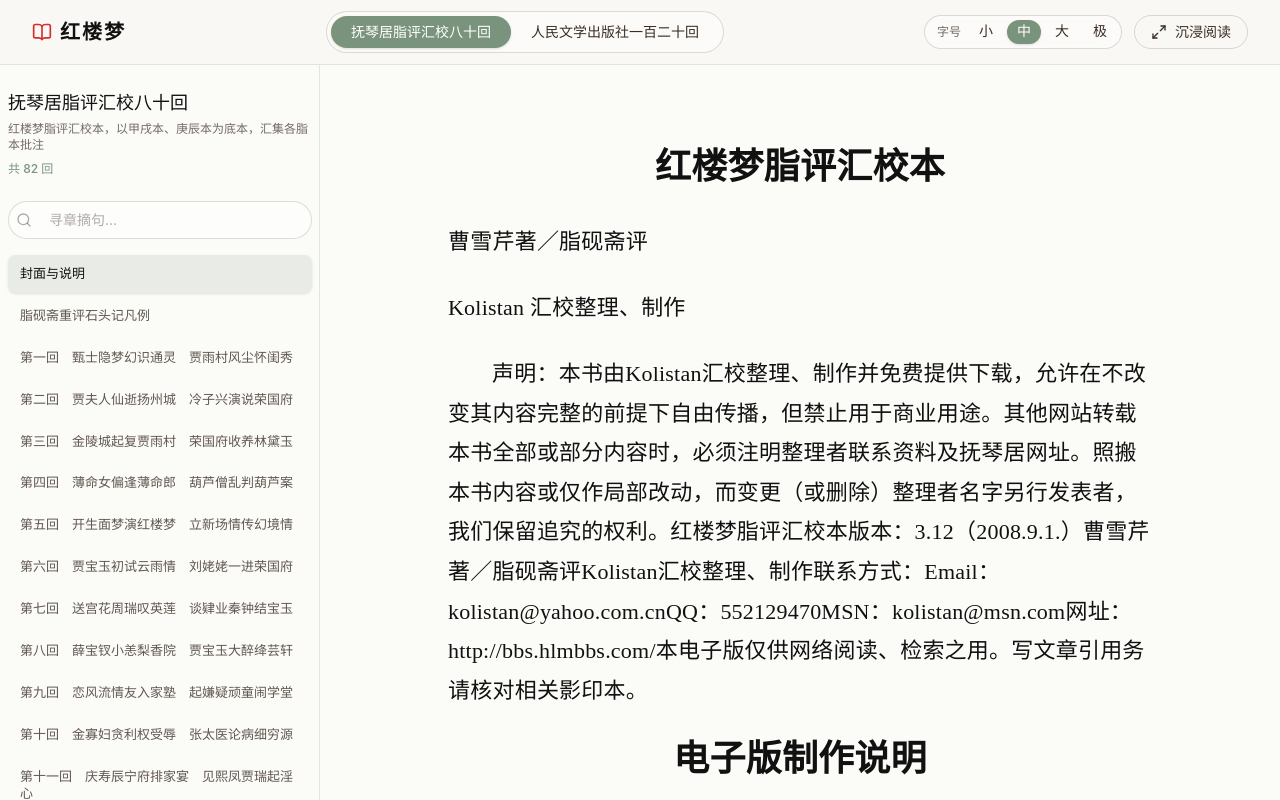
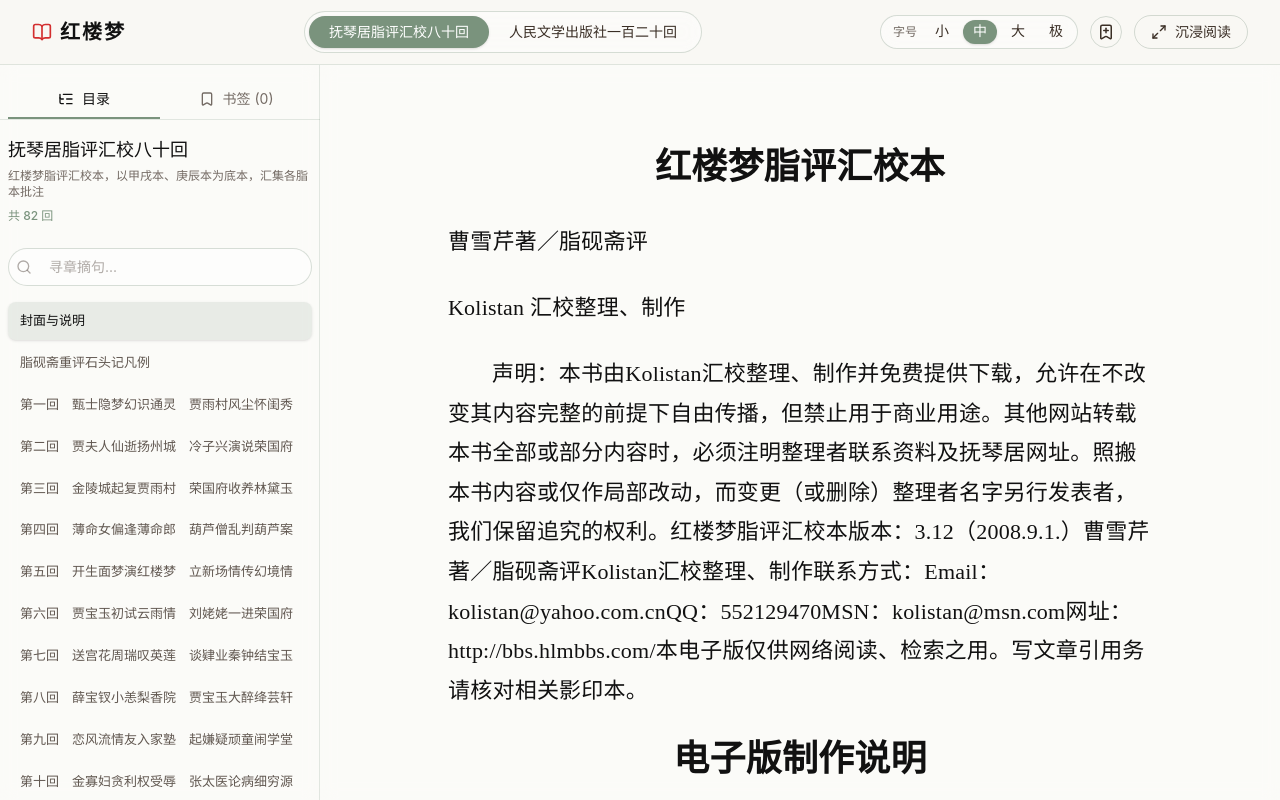
Before and after one commit to zzyhdu/hongloumeng, a React (Vite) app: page / in a window 1280 px wide. Built offline with nearby package versions, Linux system fonts and the light colour scheme.

Commit message:
feat: add local bookmark functionality with scroll position tracking

```diff
--- a/resource/catalog.json
+++ b/resource/catalog.json
@@ -1,5 +1,5 @@
 {
-  "generatedAt": "2026-05-03T12:42:26.744Z",
+  "generatedAt": "2026-05-04T04:01:12.458Z",
   "versions": [
     {
       "id": "zhiping_4color",
--- a/src/App.tsx
+++ b/src/App.tsx
@@ -1,6 +1,7 @@
 import { useState, useEffect, useCallback } from 'react';
 import { AnimatePresence, motion } from 'framer-motion';
 import { useReaderState, FONT_SIZES } from './hooks/useReaderState';
+import { useBookmarks, type Bookmark } from './hooks/useBookmarks';
 import { Sidebar } from './components/layout/Sidebar';
 import { Header } from './components/layout/Header';
 import { ReaderPane } from './components/reader/ReaderPane';
@@ -28,6 +29,41 @@ export default function App() {
   const [isMobileSidebarOpen, setIsMobileSidebarOpen] = useState(false);
   const [zenMode, setZenMode] = useState(false);
   const [isHeaderHidden, setIsHeaderHidden] = useState(false);
+  const [currentPercentage, setCurrentPercentage] = useState(0);
+  const [scrollRequest, setScrollRequest] = useState<{ percentage: number; timestamp: number } | undefined>(undefined);
+
+  const { bookmarks, addBookmark, removeBookmark, isChapterBookmarked } = useBookmarks();
+
+  const handleSelectChapter = useCallback((id: string) => {
+    setScrollRequest({ percentage: 0, timestamp: Date.now() });
+    setCurrentChapterId(id);
+  }, [setCurrentChapterId]);
+
+  const handleSelectBookmark = useCallback((bookmark: Bookmark) => {
+    setCurrentVersionId(bookmark.versionId);
+    setCurrentChapterId(bookmark.chapterId);
+    setScrollRequest({ percentage: bookmark.percentage, timestamp: Date.now() });
+    setIsMobileSidebarOpen(false);
+  }, [setCurrentVersionId, setCurrentChapterId]);
+
+  const handleToggleBookmark = useCallback(() => {
+    if (!currentVersion || !currentChapter) return;
+    const isBookmarked = isChapterBookmarked(currentVersion.id, currentChapter.id);
+
+    if (isBookmarked) {
+      const chapterBookmarks = bookmarks.filter(b => b.versionId === currentVersion.id && b.chapterId === currentChapter.id);
+      chapterBookmarks.forEach(b => removeBookmark(b.id));
+    } else {
+      addBookmark({
+        versionId: currentVersion.id,
+        versionName: currentVersion.name,
+        chapterId: currentChapter.id,
+        chapterTitle: currentChapter.title,
+        percentage: currentPercentage,
+        excerpt: '',
+      });
+    }
+  }, [currentVersion, currentChapter, isChapterBookmarked, bookmarks, removeBookmark, addBookmark, currentPercentage]);
 
   const handleScrollDirection = useCallback((dir: 'up' | 'down', scrollY: number) => {
     if (scrollY < 50) {
@@ -60,6 +96,8 @@ export default function App() {
           catalogError={catalogError}
           fontSizeIndex={fontSizeIndex}
           setFontSizeIndex={setFontSizeIndex}
+          isBookmarked={currentVersion && currentChapter ? isChapterBookmarked(currentVersion.id, currentChapter.id) : false}
+          onToggleBookmark={handleToggleBookmark}
         />
       </div>
 
@@ -78,10 +116,13 @@ export default function App() {
                 <Sidebar
                   currentVersion={currentVersion}
                   currentChapterId={currentChapterId}
-                  onSelectChapter={setCurrentChapterId}
+                  onSelectChapter={handleSelectChapter}
                   search={chapterSearch}
                   onSearchChange={setChapterSearch}
                   catalogError={catalogError}
+                  bookmarks={bookmarks}
+                  onSelectBookmark={handleSelectBookmark}
+                  onDeleteBookmark={removeBookmark}
                 />
               </div>
             </motion.aside>
@@ -170,10 +211,13 @@ export default function App() {
                       <Sidebar
                         currentVersion={currentVersion}
                         currentChapterId={currentChapterId}
-                        onSelectChapter={setCurrentChapterId}
+                        onSelectChapter={handleSelectChapter}
                         search={chapterSearch}
                         onSearchChange={setChapterSearch}
                         catalogError={catalogError}
+                        bookmarks={bookmarks}
+                        onSelectBookmark={handleSelectBookmark}
+                        onDeleteBookmark={removeBookmark}
                       />
                     </div>
                   </div>
@@ -222,12 +266,14 @@ export default function App() {
             hasNextChapter={Boolean(nextChapter)}
             onNextChapter={
               nextChapter
-                ? () => setCurrentChapterId(nextChapter.id)
+                ? () => handleSelectChapter(nextChapter.id)
                 : () => {}
             }
             resourceBase={RESOURCE_BASE}
             onScrollDirectionChange={handleScrollDirection}
             zenMode={zenMode}
+            scrollRequest={scrollRequest}
+            onProgressChange={setCurrentPercentage}
           />
         </main>
       </div>
--- a/src/components/layout/Header.tsx
+++ b/src/components/layout/Header.tsx
@@ -1,4 +1,4 @@
-import { Menu, X, BookOpen, Maximize2 } from 'lucide-react';
+import { Menu, X, BookOpen, Maximize2, Bookmark, BookmarkPlus } from 'lucide-react';
 import { cn } from '../../lib/utils';
 import type { VersionMeta } from '../../hooks/useReaderState';
 
@@ -13,6 +13,8 @@ interface HeaderProps {
   catalogError: string;
   fontSizeIndex: number;
   setFontSizeIndex: (index: number) => void;
+  isBookmarked?: boolean;
+  onToggleBookmark?: () => void;
 }
 
 export function Header({
@@ -26,6 +28,8 @@ export function Header({
   catalogError,
   fontSizeIndex,
   setFontSizeIndex,
+  isBookmarked,
+  onToggleBookmark,
 }: HeaderProps) {
   if (zenMode) return null;
 
@@ -95,6 +99,21 @@ export function Header({
             ))}
           </div>
 
+          {onToggleBookmark && (
+            <button
+              onClick={onToggleBookmark}
+              className={cn(
+                "flex items-center justify-center rounded-full border p-1.5 transition-colors",
+                isBookmarked
+                  ? "border-xiaoxiang-celadon bg-xiaoxiang-celadon/10 text-xiaoxiang-celadon"
+                  : "border-xiaoxiang-celadon/30 text-xiaoxiang-bamboo hover:bg-xiaoxiang-celadon/10 hover:text-xiaoxiang-ink"
+              )}
+              title={isBookmarked ? "移除书签" : "添加书签"}
+            >
+              {isBookmarked ? <Bookmark size={18} fill="currentColor" /> : <BookmarkPlus size={18} />}
+            </button>
+          )}
+
           <button
             onClick={onToggleZenMode}
             className="flex items-center gap-2 rounded-full border border-xiaoxiang-celadon/30 px-4 py-1.5 text-sm text-xiaoxiang-bamboo transition-colors hover:bg-xiaoxiang-celadon/10 hover:text-xiaoxiang-ink"
--- a/src/components/layout/Sidebar.tsx
+++ b/src/components/layout/Sidebar.tsx
@@ -1,7 +1,8 @@
-import { useMemo, useEffect, useRef } from 'react';
-import { Search } from 'lucide-react';
+import { useMemo, useEffect, useRef, useState } from 'react';
+import { Search, Trash2, Bookmark as BookmarkIcon, ListTree } from 'lucide-react';
 import { cn } from '../../lib/utils';
 import type { Chapter, VersionMeta } from '../../hooks/useReaderState';
+import type { Bookmark } from '../../hooks/useBookmarks';
 
 interface SidebarProps {
   currentVersion?: VersionMeta;
@@ -10,6 +11,9 @@ interface SidebarProps {
   search: string;
   onSearchChange: (val: string) => void;
   catalogError: string;
+  bookmarks?: Bookmark[];
+  onSelectBookmark?: (bookmark: Bookmark) => void;
+  onDeleteBookmark?: (id: string) => void;
 }
 
 export function Sidebar({
@@ -19,7 +23,11 @@ export function Sidebar({
   search,
   onSearchChange,
   catalogError,
+  bookmarks = [],
+  onSelectBookmark,
+  onDeleteBookmark,
 }: SidebarProps) {
+  const [activeTab, setActiveTab] = useState<'catalog' | 'bookmarks'>('catalog');
   const filteredChapters = useMemo(() => {
     if (!currentVersion) return [];
     if (!search) return currentVersion.chapters;
@@ -43,8 +51,38 @@ export function Sidebar({
   }
 
   return (
-    <div className="font-sans">
-      {/* Version Header */}
+    <div className="font-sans flex flex-col h-full">
+      {/* Tabs Header */}
+      <div className="flex border-b border-xiaoxiang-celadon/20 mb-4 px-2">
+        <button
+          onClick={() => setActiveTab('catalog')}
+          className={cn(
+            "flex-1 pb-2 flex items-center justify-center gap-2 text-sm transition-colors border-b-2",
+            activeTab === 'catalog'
+              ? "border-xiaoxiang-celadon text-xiaoxiang-ink font-medium"
+              : "border-transparent text-xiaoxiang-bamboo/70 hover:text-xiaoxiang-ink"
+          )}
+        >
+          <ListTree size={16} />
+          目录
+        </button>
+        <button
+          onClick={() => setActiveTab('bookmarks')}
+          className={cn(
+            "flex-1 pb-2 flex items-center justify-center gap-2 text-sm transition-colors border-b-2",
+            activeTab === 'bookmarks'
+              ? "border-xiaoxiang-celadon text-xiaoxiang-ink font-medium"
+              : "border-transparent text-xiaoxiang-bamboo/70 hover:text-xiaoxiang-ink"
+          )}
+        >
+          <BookmarkIcon size={16} />
+          书签 ({bookmarks.length})
+        </button>
+      </div>
+
+      {activeTab === 'catalog' ? (
+        <>
+          {/* Version Header */}
       <div className="mb-6 px-2">
         <h2 className="font-serif text-lg font-medium text-xiaoxiang-ink">{currentVersion.name}</h2>
         <p className="mt-1 text-xs text-xiaoxiang-bamboo/70">{currentVersion.description}</p>
@@ -91,6 +129,56 @@ export function Sidebar({
           )}
         </div>
       </div>
+        </>
+      ) : (
+        <div className="px-2 pb-6 overflow-y-auto">
+          {bookmarks.length === 0 ? (
+            <div className="py-8 text-center text-sm text-xiaoxiang-bamboo/50">
+              暂无书签
+            </div>
+          ) : (
+            <div className="space-y-2">
+              {bookmarks.map((bookmark) => (
+                <div
+                  key={bookmark.id}
+                  className="group relative rounded-lg border border-xiaoxiang-celadon/20 bg-white/50 p-3 shadow-sm transition-all hover:border-xiaoxiang-celadon/50 hover:bg-white"
+                >
+                  <button
+                    onClick={() => onSelectBookmark?.(bookmark)}
+                    className="w-full text-left"
+                  >
+                    <div className="flex items-start justify-between">
+                      <div>
+                        <div className="text-xs text-xiaoxiang-bamboo/70 mb-1">
+                          {bookmark.versionName}
+                        </div>
+                        <div className="font-serif text-[14px] font-medium text-xiaoxiang-ink">
+                          {bookmark.chapterTitle}
+                        </div>
+                      </div>
+                      <div className="text-xs text-xiaoxiang-celadon font-medium">
+                        {Math.round(bookmark.percentage * 100)}%
+                      </div>
+                    </div>
+                  </button>
+                  {onDeleteBookmark && (
+                    <button
+                      onClick={(e) => {
+                        e.stopPropagation();
+                        onDeleteBookmark(bookmark.id);
+                      }}
+                      className="absolute bottom-2 right-2 p-1.5 rounded-full text-xiaoxiang-rose/70 opacity-0 transition-opacity hover:bg-xiaoxiang-rose/10 group-hover:opacity-100"
+                      title="删除书签"
+                    >
+                      <Trash2 size={14} />
+                    </button>
+                  )}
+                </div>
+              ))}
+            </div>
+          )}
+        </div>
+      )}
     </div>
   );
 }
--- a/src/components/reader/ReaderPane.tsx
+++ b/src/components/reader/ReaderPane.tsx
@@ -10,6 +10,8 @@ interface ReaderPaneProps {
   fontSizeClass?: string;
   onScrollDirectionChange?: (dir: 'up' | 'down', scrollY: number) => void;
   zenMode?: boolean;
+  scrollRequest?: { percentage: number; timestamp: number };
+  onProgressChange?: (percentage: number) => void;
 }
 
 export function ReaderPane({
@@ -22,6 +24,8 @@ export function ReaderPane({
   fontSizeClass = 'text-lg',
   onScrollDirectionChange,
   zenMode,
+  scrollRequest,
+  onProgressChange,
 }: ReaderPaneProps) {
   // ── No content selected ──
   if (!versionId || !chapterId) {
@@ -35,5 +39,5 @@ export function ReaderPane({
   }
 
   // ── All versions now use structured JSON ──
-  return <JsonReaderPane versionId={versionId} chapterId={chapterId} meta={meta} hasNextChapter={hasNextChapter} onNextChapter={onNextChapter} resourceBase={resourceBase} fontSizeClass={fontSizeClass} onScrollDirectionChange={onScrollDirectionChange} zenMode={zenMode} />;
+  return <JsonReaderPane versionId={versionId} chapterId={chapterId} meta={meta} hasNextChapter={hasNextChapter} onNextChapter={onNextChapter} resourceBase={resourceBase} fontSizeClass={fontSizeClass} onScrollDirectionChange={onScrollDirectionChange} zenMode={zenMode} scrollRequest={scrollRequest} onProgressChange={onProgressChange} />;
 }
--- /dev/null
+++ b/src/hooks/useBookmarks.ts
@@ -0,0 +1,69 @@
+import { useState, useEffect, useCallback } from 'react';
+
+export interface Bookmark {
+  id: string;
+  versionId: string;
+  versionName: string;
+  chapterId: string;
+  chapterTitle: string;
+  percentage: number;
+  excerpt: string;
+  createdAt: number;
+}
+
+const STORAGE_BOOKMARKS_KEY = 'hlm_reader_bookmarks';
+
+export function useBookmarks() {
+  const [bookmarks, setBookmarks] = useState<Bookmark[]>(() => {
+    if (typeof window === 'undefined') return [];
+    try {
+      const stored = window.localStorage.getItem(STORAGE_BOOKMARKS_KEY);
+      return stored ? JSON.parse(stored) : [];
+    } catch {
+      return [];
+    }
+  });
+
+  // Sync to localStorage whenever bookmarks change
+  useEffect(() => {
+    try {
+      window.localStorage.setItem(STORAGE_BOOKMARKS_KEY, JSON.stringify(bookmarks));
+    } catch (e) {
+      console.error('Failed to save bookmarks', e);
+    }
+  }, [bookmarks]);
+
+  const addBookmark = useCallback((bookmarkData: Omit<Bookmark, 'id' | 'createdAt'>) => {
+    const newBookmark: Bookmark = {
+      ...bookmarkData,
+      id: crypto.randomUUID ? crypto.randomUUID() : Date.now().toString(),
+      createdAt: Date.now(),
+    };
+    setBookmarks((prev) => [newBookmark, ...prev]);
+    return newBookmark;
+  }, []);
+
+  const removeBookmark = useCallback((id: string) => {
+    setBookmarks((prev) => prev.filter((b) => b.id !== id));
+  }, []);
+
+  const clearBookmarks = useCallback(() => {
+    setBookmarks([]);
+  }, []);
+
+  // Check if current chapter has any bookmarks (for UI toggle state)
+  const isChapterBookmarked = useCallback(
+    (versionId: string, chapterId: string) => {
+      return bookmarks.some((b) => b.versionId === versionId && b.chapterId === chapterId);
+    },
+    [bookmarks]
+  );
+
+  return {
+    bookmarks,
+    addBookmark,
+    removeBookmark,
+    clearBookmarks,
+    isChapterBookmarked,
+  };
+}
```
Also changed, not shown: src/components/reader/JsonReaderPane.tsx (+29 -8 lines), 1 other file (tests, documents, lock files or other folders).
